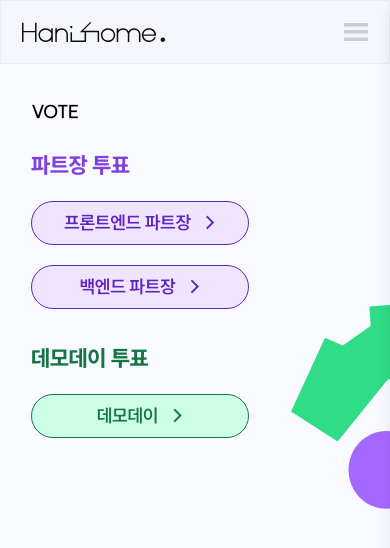
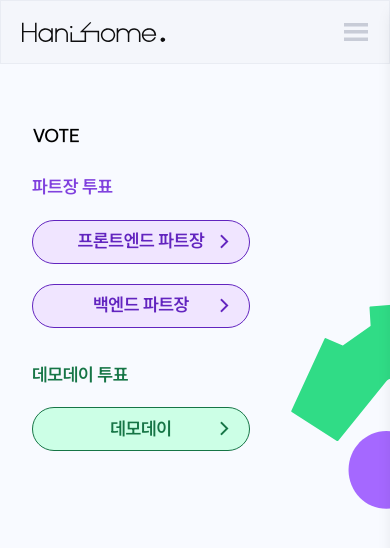
Before and after one commit to chaeyoungwon/next-vote-21th, a Next.js app in the folder next-vote-21th/: page /vote in a window 390 px wide. Shown: the top 548 px of the page. Built offline with nearby package versions, Linux system fonts and the light colour scheme.

Commit message:
fix: vote 첫 페이지 디자인 수정

```diff
--- a/next-vote-21th/src/app/vote/demoday/page.tsx
+++ b/next-vote-21th/src/app/vote/demoday/page.tsx
@@ -1,6 +1,6 @@
 const DemodayVotePage = () => {
   return (
-    <div className="mt-16 flex min-h-screen w-screen flex-col">
+    <div className="flex min-h-screen w-screen flex-col">
       <div>21th CEOS PROJECT</div>
     </div>
   );
--- a/next-vote-21th/src/app/vote/leader/[part]/page.tsx
+++ b/next-vote-21th/src/app/vote/leader/[part]/page.tsx
@@ -1,6 +1,6 @@
 const LeaderVotePage = () => {
   return (
-    <div className="mt-16 flex min-h-screen w-screen flex-col">
+    <div className="flex min-h-screen w-screen flex-col">
       파트장투표페이지입니다.
     </div>
   );
--- a/next-vote-21th/src/app/vote/page.tsx
+++ b/next-vote-21th/src/app/vote/page.tsx
@@ -5,6 +5,7 @@ import { useRouter } from "next/navigation";
 import BackgroundShapes from "@/components/vote/BackgroundShape";
 
 type Part = "frontend" | "backend" | "demoday";
+
 const VotePage = () => {
   const router = useRouter();
 
@@ -17,35 +18,47 @@ const VotePage = () => {
   };
 
   return (
-    <div className="md: mt-25 flex min-h-screen w-screen flex-col items-start pl-0 pl-[31px] md:mt-16 md:items-center md:justify-center">
+    <div className="flex min-h-screen w-screen flex-col items-center max-md:mt-31 md:justify-center">
       <BackgroundShapes />
-      <div className="text-heading3 text-left">VOTE</div>
+      <div className="flex w-[218px] flex-col max-md:ml-[-108px]">
+        <div className="text-heading3 md:text-heading1 text-left">VOTE</div>
         <div className="flex flex-col gap-5 pt-[27px]">
-        <div className="text-violet-pressed text-heading1">파트장 투표</div>
+          <div className="text-violet-pressed text-heading3 md:text-heading1">
+            파트장 투표
+          </div>
           <button
             onClick={() => handleClick("frontend")}
-          className="text-heading3 border-violet-dark text-violet-dark bg-violet-light flex h-11 w-[218px] cursor-pointer items-center justify-center gap-[14px] rounded-[24px] border border-solid"
+            className="text-heading3 border-violet-dark text-violet-dark bg-violet-light relative flex h-11 w-[218px] cursor-pointer items-center justify-center gap-[14px] rounded-[24px] border border-solid"
           >
             <div>프론트엔드 파트장</div>
-          <div>&gt;</div>
+            <div className="absolute top-1/2 right-[19px] -translate-y-1/2">
+              &gt;
+            </div>
           </button>
           <button
             onClick={() => handleClick("backend")}
-          className="text-heading3 border-violet-dark text-violet-dark bg-violet-light flex h-11 w-[218px] cursor-pointer items-center justify-center gap-[14px] rounded-[24px] border border-solid"
+            className="text-heading3 border-violet-dark text-violet-dark bg-violet-light relative flex h-11 w-[218px] cursor-pointer items-center justify-center gap-[14px] rounded-[24px] border border-solid"
           >
             <div>백엔드 파트장</div>
-          <div>&gt;</div>
+            <div className="absolute top-1/2 right-[19px] -translate-y-1/2">
+              &gt;
+            </div>
           </button>
         </div>
         <div className="flex flex-col gap-5 pt-[35px]">
-        <div className="text-green-dark text-heading1">데모데이 투표</div>
+          <div className="text-green-dark text-heading3 md:text-heading1">
+            데모데이 투표
+          </div>
           <button
             onClick={() => handleClick("demoday")}
-          className="text-heading3 border-green-dark text-green-dark bg-green-light flex h-11 w-[218px] cursor-pointer items-center justify-center gap-[14px] rounded-[24px] border border-solid"
+            className="text-heading3 border-green-dark text-green-dark bg-green-light relative flex h-11 w-[218px] cursor-pointer items-center justify-center gap-[14px] rounded-[24px] border border-solid"
           >
             <div>데모데이</div>
-          <div>&gt;</div>
+            <div className="absolute top-1/2 right-[19px] -translate-y-1/2">
+              &gt;
+            </div>
           </button>
+        </div>
       </div>
     </div>
   );
```
Lines whose indentation alone changed are shown as unchanged.
